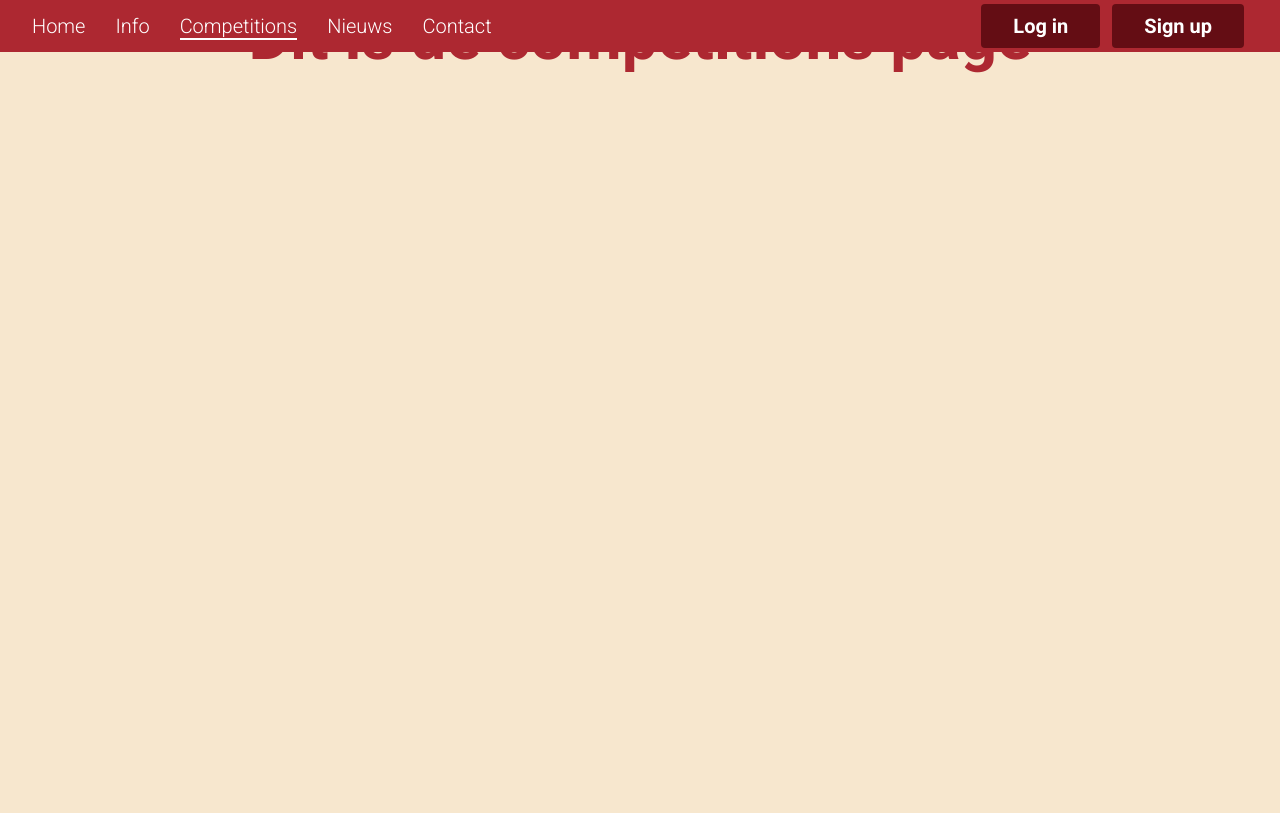
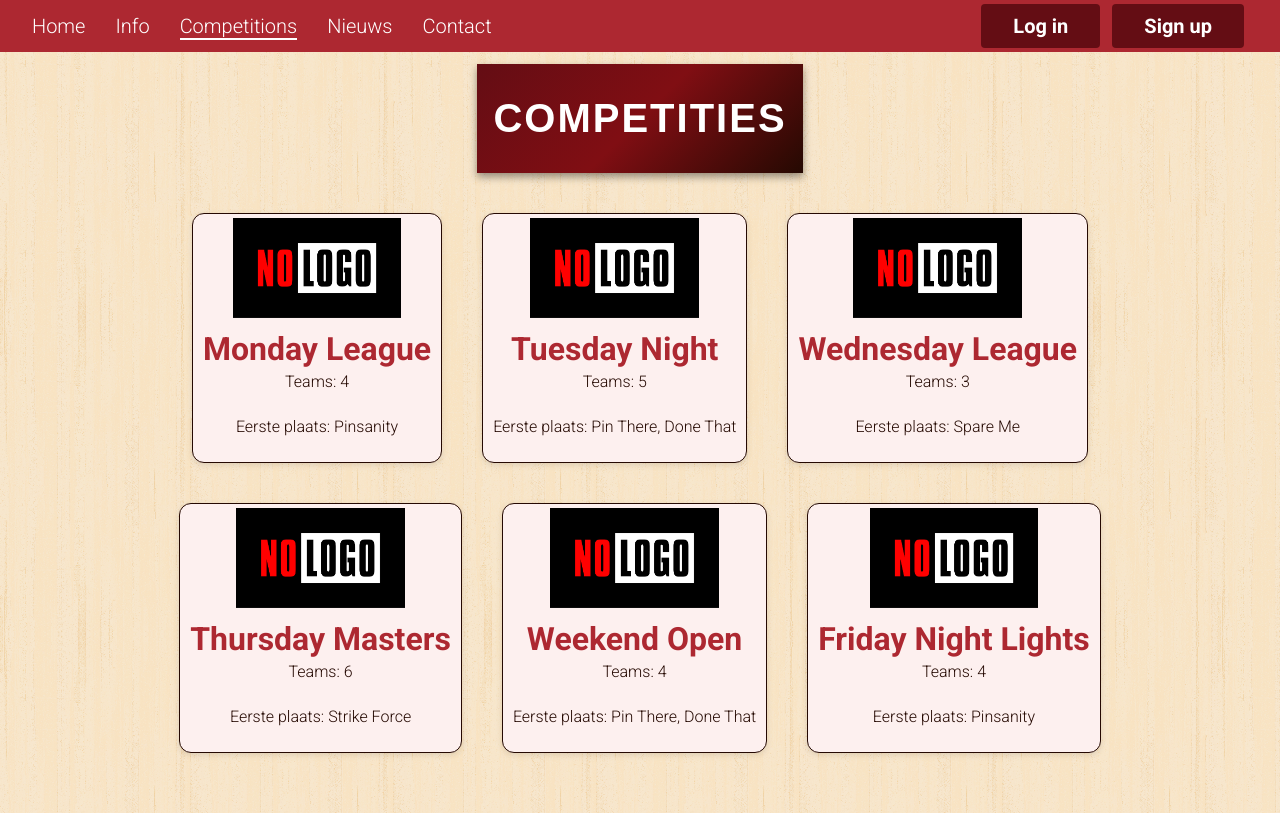
Before and after one commit to Bas-SDR/pinpoint-frontend, a React (Vite) app: page /competitions in a window 1280 px wide. Built offline with nearby package versions, Linux system fonts and the light colour scheme.

Commit message:
Added competitions page, added linking to specific competition, extended league.json for more info

```diff
--- a/public/leagues.json
+++ b/public/leagues.json
@@ -3,36 +3,74 @@
     "leagueId": 1,
     "leagueName": "Monday League",
     "day": "Monday",
-    "division": "A"
+    "division": "A",
+    "teams": [
+      { "teamId": 1, "teamName": "Pinsanity", "position": "1st" },
+      { "teamId": 3, "teamName": "Spare Me", "position": "2nd" },
+      { "teamId": 5, "teamName": "Kingpins", "position": "3rd" },
+      { "teamId": 6, "teamName": "Alley Masters", "position": "4th" }
+    ]
   },
   {
     "leagueId": 2,
     "leagueName": "Tuesday Night",
     "day": "Tuesday",
-    "division": "B"
+    "division": "B",
+    "teams": [
+      { "teamId": 2, "teamName": "Pin There, Done That", "position": "1st" },
+      { "teamId": 4, "teamName": "Strike Force", "position": "2nd" },
+      { "teamId": 6, "teamName": "Alley Masters", "position": "3rd" },
+      { "teamId": 1, "teamName": "Pinsanity", "position": "4th" },
+      { "teamId": 5, "teamName": "Kingpins", "position": "5th" }
+    ]
   },
   {
     "leagueId": 3,
     "leagueName": "Wednesday League",
     "day": "Wednesday",
-    "division": "A"
+    "division": "A",
+    "teams": [
+      { "teamId": 3, "teamName": "Spare Me", "position": "1st" },
+      { "teamId": 2, "teamName": "Pin There, Done That", "position": "2nd" },
+      { "teamId": 6, "teamName": "Alley Masters", "position": "3rd" }
+    ]
   },
   {
     "leagueId": 4,
     "leagueName": "Thursday Masters",
     "day": "Thursday",
-    "division": "Pro"
+    "division": "Pro",
+    "teams": [
+      { "teamId": 4, "teamName": "Strike Force", "position": "1st" },
+      { "teamId": 5, "teamName": "Kingpins", "position": "2nd" },
+      { "teamId": 1, "teamName": "Pinsanity", "position": "3rd" },
+      { "teamId": 2, "teamName": "Pin There, Done That", "position": "4th" },
+      { "teamId": 3, "teamName": "Spare Me", "position": "5th" },
+      { "teamId": 6, "teamName": "Alley Masters", "position": "6th" }
+    ]
   },
   {
     "leagueId": 5,
     "leagueName": "Weekend Open",
     "day": "Saturday",
-    "division": "C"
+    "division": "C",
+    "teams": [
+      { "teamId": 2, "teamName": "Pin There, Done That", "position": "1st" },
+      { "teamId": 5, "teamName": "Kingpins", "position": "2nd" },
+      { "teamId": 6, "teamName": "Alley Masters", "position": "3rd" },
+      { "teamId": 3, "teamName": "Spare Me", "position": "4th" }
+    ]
   },
   {
     "leagueId": 6,
     "leagueName": "Friday Night Lights",
     "day": "Friday",
-    "division": "B"
+    "division": "B",
+    "teams": [
+      { "teamId": 1, "teamName": "Pinsanity", "position": "1st" },
+      { "teamId": 4, "teamName": "Strike Force", "position": "2nd" },
+      { "teamId": 3, "teamName": "Spare Me", "position": "3rd" },
+      { "teamId": 2, "teamName": "Pin There, Done That", "position": "4th" }
+    ]
   }
 ]
--- a/src/App.jsx
+++ b/src/App.jsx
@@ -15,6 +15,7 @@ import {useContext} from "react";
 import Admin from "./pages/adminPage/Admin.jsx";
 import Privacy from "./pages/privacy/Privacy.jsx";
 import Team from "./pages/teamPage/Team.jsx";
+import League from "./pages/leaguePage/League.jsx";
 
 function App() {
     const { isAuth } = useContext(AuthContext);
@@ -26,7 +27,8 @@ function App() {
                 <Routes>
                     <Route path="/" element={<Home/>}/>
                     <Route path="/info" element={<Info/>}/>
-                    <Route path="/competitions" element={<Competitions/>}/>
+                    <Route path="/competitions/" element={<Competitions/>}/>
+                    <Route path="/competitions/:leagueId" element={<League/>}/>
                     <Route path="/news" element={<News/>}/>
                     <Route path="/contact" element={<Contact/>}/>
                     <Route path="/signin" element={<SignIn/>}/>
--- a/src/components/bigCard/BigCard.css
+++ b/src/components/bigCard/BigCard.css
@@ -70,6 +70,34 @@
     object-fit: cover;
 }
 
+/*League card*/
+.league-card {
+    display: flex;
+    flex-direction: column;
+    align-items: center;
+    justify-content: center;
+    width: 100%;
+    height: 250px;
+    border: 1px solid #250902;
+    padding: 10px;
+    border-radius: 12px;
+    background-color: #fdf0ef;
+    box-shadow: 0 2px 6px #0000001a;
+}
+
+.league-card::first-letter {
+    text-transform: uppercase;
+}
+
+.league-logo {
+    display: flex;
+    max-width: 200px;
+    height: auto;
+    max-height: 100px;
+    object-fit: contain;
+    margin-bottom: 12px;
+}
+
 /* BigCard combined with SmallCard */
 .team-collection {
     display: flex;
@@ -136,4 +164,13 @@
         width: 250px;
         height: 250px;
     }
+
+    .league-card {
+        height: 500px;
+    }
+
+    .league-logo {
+        max-width: 600px;
+        max-height: 300px;
+    }
 }
--- a/src/components/bigCard/BigCard.jsx
+++ b/src/components/bigCard/BigCard.jsx
@@ -7,6 +7,7 @@ import {CardType} from "../../constants/CardType.js";
 
 const teamImages = import.meta.glob("../../assets/teamlogo/*.{png,jpg,jpeg,svg}", {eager: true});
 const managementImages = import.meta.glob("../../assets/management/*.{png,jpg,jpeg,svg}", {eager: true});
+const leagueImages = import.meta.glob("../../assets/league/*.{png,jpg,jpeg,svg}", {eager: true});
 
 function getTeamImage(id) {
     return teamImages[`../../assets/teamlogo/${id}.png`]?.default || null;
@@ -14,6 +15,10 @@ function getTeamImage(id) {
 
 function getManagementImage(id) {
     return managementImages[`../../assets/management/${id}.svg`]?.default || null;
+}
+
+function getLeagueImage(id) {
+    return leagueImages[`../../assets/league/${id}.svg`]?.default || null;
 }
 
 function BigCard({
@@ -24,17 +29,36 @@ function BigCard({
                      userEmail,
                      teamId,
                      teamName,
-                     teamPlayers
+                     teamPlayers,
+                     leagueId,
+                     leagueName,
+                     leagueMembers,
+                     leagueFirst,
                  }) {
-    const imageSrc = type === "management"
-        ? getManagementImage(userId) || noImage
-        : getTeamImage(teamId) || noLogo;
 
-    const linkTo = type === "management" ? `/profile/${userId}` : `/team/${teamId}`;
+    let imageSrc = "";
+    let linkTo = "";
+    let imgAlt = "";
 
-    if (!Object.values(CardType).includes(type)) {
-        console.warn(`Invalid BigCard type: ${type}`);
-        return null;
+    switch (type) {
+        case CardType.MANAGEMENT:
+            imageSrc = getManagementImage(userId) || noImage;
+            linkTo = `/profile/${userId}`;
+            imgAlt = userName ? `${userName} picture` : "Management picture"
+            break;
+        case CardType.TEAM:
+            imageSrc = getTeamImage(teamId) || noLogo;
+            linkTo = `/team/${teamId}`;
+            imgAlt = teamName ? `${teamName} logo` : "Team logo";
+            break;
+        case CardType.LEAGUE:
+            imageSrc = getLeagueImage(leagueId) || noLogo;
+            linkTo = `/competitions/${leagueId}`;
+            imgAlt = leagueName ? `${leagueName} logo` : "League logo";
+            break;
+        default:
+            console.warn("Invalid BigCard type: ${type}");
+            return null;
     }
 
     return (
@@ -43,7 +67,7 @@ function BigCard({
                 <img
                     className={`${type}-logo`}
                     src={imageSrc}
-                    alt={type === CardType.MANAGEMENT ? `${userName} picture` : `${teamName} logo`}
+                    alt={imgAlt}
                 />
             </Link>
 
@@ -63,6 +87,15 @@ function BigCard({
                     {teamPlayers && <p>Spelers: {teamPlayers}</p>}
                 </>
             )}
+
+            {type === CardType.LEAGUE && (
+                <>
+                    <h2>{leagueName}</h2>
+                    <p>Teams: {leagueMembers}</p>
+                    <p>Eerste plaats: {leagueFirst || "Geen informatie beschikbaar"}</p>
+
+                </>
+            )}
         </div>
     );
 }
--- a/src/components/smallCard/SmallCard.jsx
+++ b/src/components/smallCard/SmallCard.jsx
@@ -1,7 +1,7 @@
 import './SmallCard.css';
 import {Link} from "react-router-dom";
 
-function SmallCard({competition, ranking, averageScore, highestGame,highestSeries }) {
+function SmallCard({competition, ranking, averageScore, highestGame,highestSeries, children }) {
     return (
         <div className="player-card">
             {competition !== undefined ? <Link to={`/competitions/${competition}`} className="competition-link"> <h3>{competition}</h3> </Link>: <p>Geen competitie beschikbaar</p>}
--- a/src/constants/CardType.js
+++ b/src/constants/CardType.js
@@ -1,4 +1,5 @@
 export const CardType = {
     MANAGEMENT: "management",
     TEAM: "team",
+    LEAGUE: "league",
 };
--- a/src/pages/competitionsPage/Competitions.jsx
+++ b/src/pages/competitionsPage/Competitions.jsx
@@ -1,10 +1,45 @@
 import './Competitions.css';
+import React, {useEffect, useState} from "react";
+import axios from "axios";
+import Header from "../../components/header/Header.jsx";
+import StatusMessage from "../../components/statusMessage/StatusMessage.jsx";
+import BigCard from "../../components/bigCard/BigCard.jsx";
+import SmallCard from "../../components/smallCard/SmallCard.jsx";
+import useProfileData from "../../hooks/useProfileData.js";
+import {useParams} from "react-router-dom";
 
 function Competitions() {
+
+    const {leagues, loading, error} = useProfileData();
+
     return (
-        <>
-<h1>Dit is de competitions page</h1>
-        </>
+        <div className="outer-container-excl-sponsor">
+            {loading ?
+                <StatusMessage loading={loading} error={error}/>
+                :
+                <Header>Competities</Header>
+            }
+            <div className="team-collection">
+                {leagues.length > 0 ? leagues.map((league) => {
+                        const firstPlace = league.teams?.find(team => team.position === "1st");
+
+                        return (
+                            <article key={league?.leagueId}>
+                                    <BigCard
+                                        leagueId={league?.leagueId}
+                                        type="league"
+                                        leagueName={league?.leagueName}
+                                        leagueMembers={league?.teams?.length}
+                                        leagueFirst={firstPlace.teamName}
+                                    />
+                            </article>
+                        );
+                    })
+                    : (
+                        <p>Er zijn geen competities beschikbaar</p>
+                    )}
+            </div>
+        </div>
     );
 }
 
--- /dev/null
+++ b/src/pages/leaguePage/League.jsx
@@ -0,0 +1,16 @@
+import './League.css';
+import {useParams} from "react-router-dom";
+import useProfileData from "../../hooks/useProfileData.js";
+
+function League() {
+    const {teams, leagues, players, loading, error} = useProfileData();
+    const {leagueId} = useParams();
+
+    return (
+        <div className="outer-container-excl-sponsor">
+            <h2>Hoi</h2>
+        </div>
+    );
+}
+
+export default League;
--- a/src/pages/notFoundPage/NotFound.jsx
+++ b/src/pages/notFoundPage/NotFound.jsx
@@ -2,9 +2,9 @@ import './NotFound.css';
 
 function NotFound() {
     return (
-        <>
+        <div className="outer-container-excl-sponsor">
             <h1>Dit is de not found page, check of dit klopt</h1>
-        </>
+        </div>
     );
 }
 
```
Also changed, not shown: src/pages/leaguePage/League.css (added).
